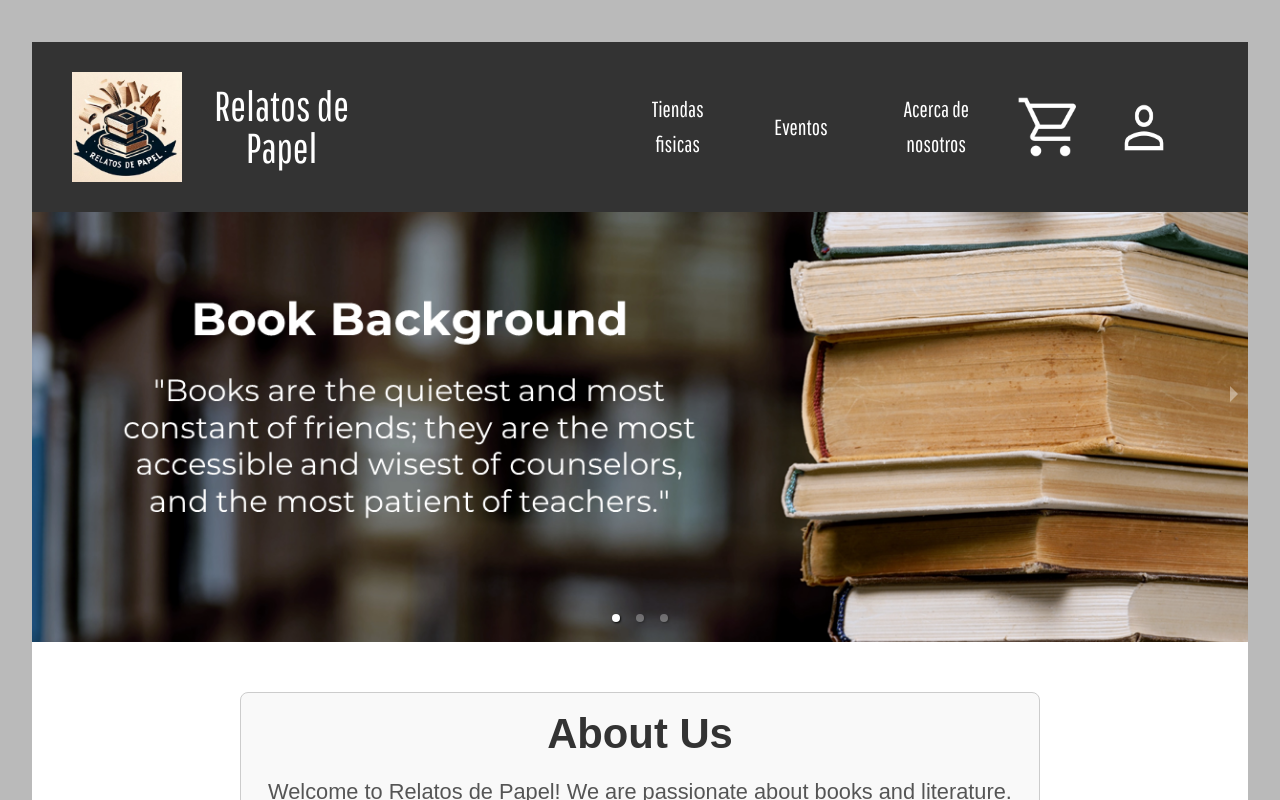
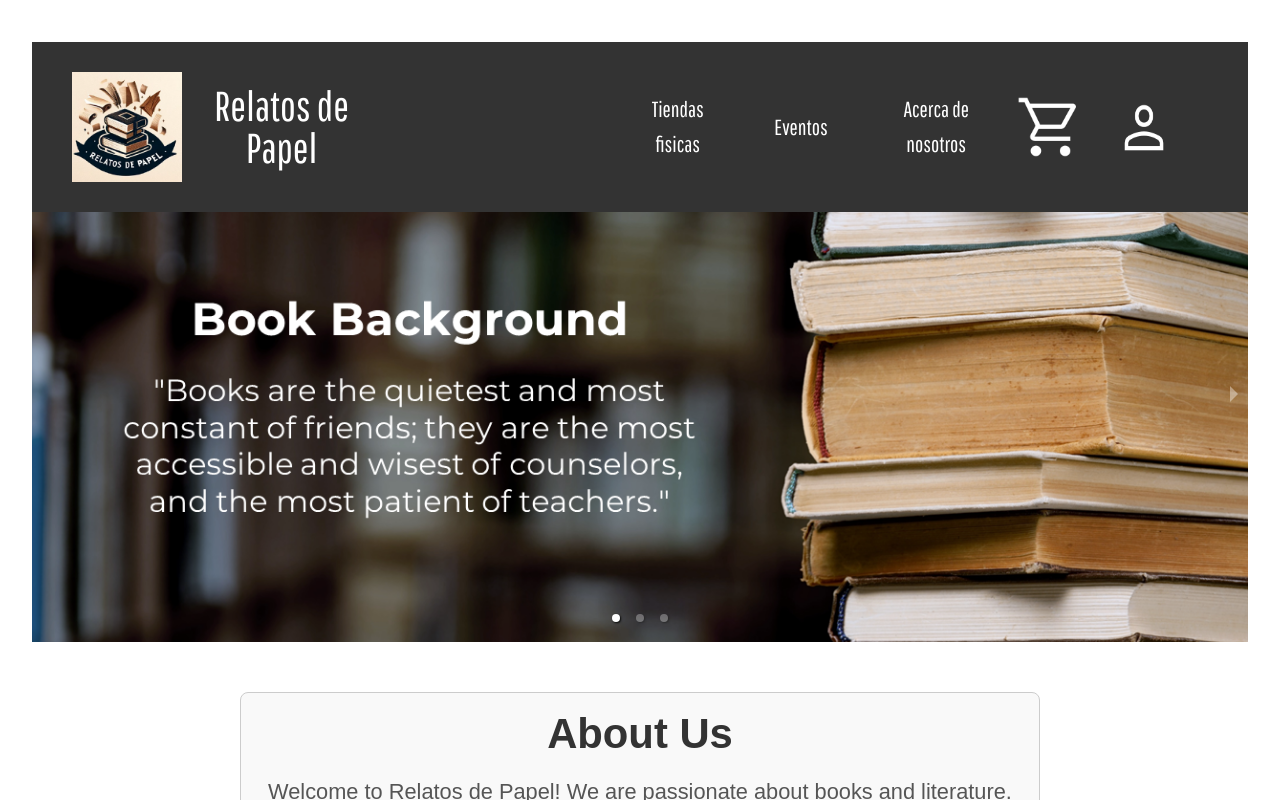
Before and after one commit to jhonroberth0303/relatos-de-papel-unir, a React (Vite) app: page /about-us in a window 1280 px wide. Shown: the top 800 px of the page. Built offline with nearby package versions, Linux system fonts and the light colour scheme.

Commit message:
Change color oerview

```diff
--- a/src/components/books/books.css
+++ b/src/components/books/books.css
@@ -64,7 +64,7 @@
     left: 0;
     right: 0;
     bottom: 0;
-    background: var(--clr-light);
+    background: white;
     padding: 1rem;
     max-height: 100%;
     transform: translateY(101%);
--- a/src/components/library/library.css
+++ b/src/components/library/library.css
@@ -7,7 +7,7 @@
 }
 
 :root {
-    --clr-light: #BABABA;
+    --clr-light: #ffffff;
     --clr-dark: #2e2e2e;
 
     --ff-primary: 'Pathway Gothic One', sans-serif;
```
